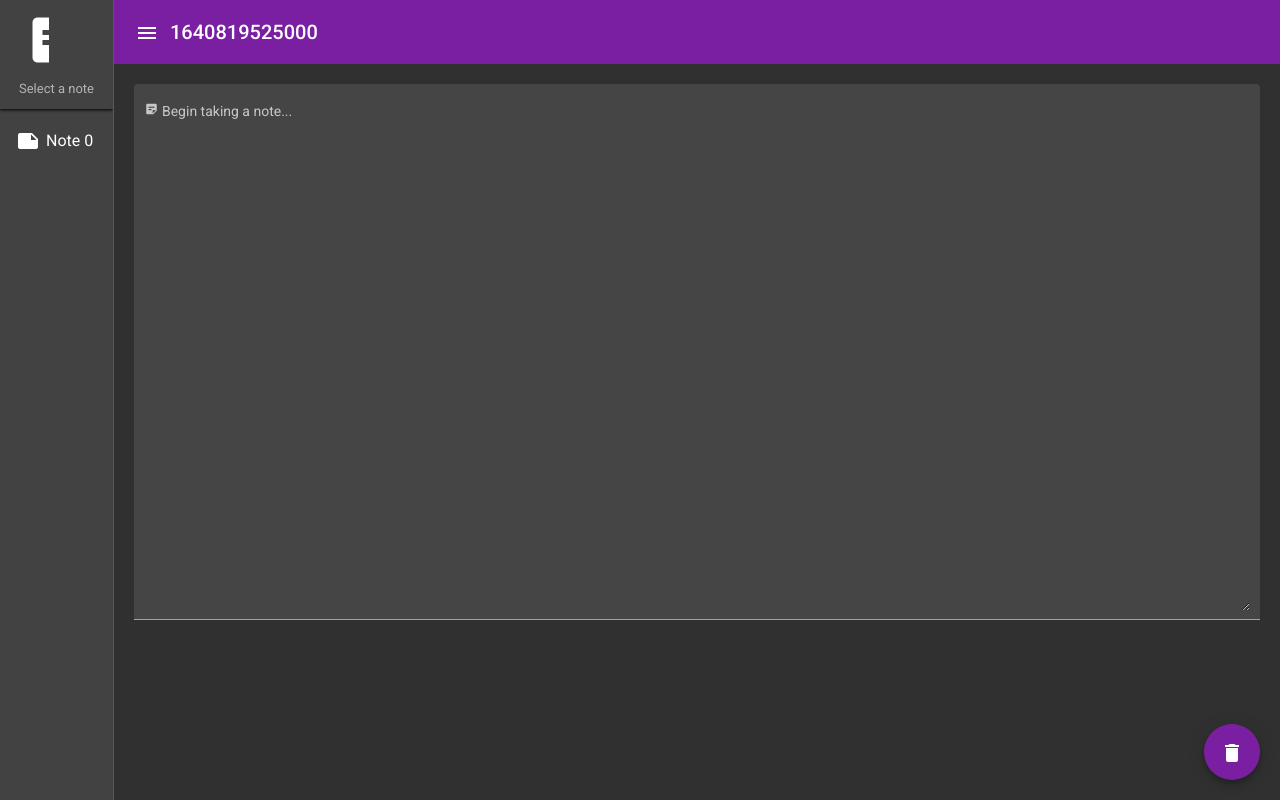
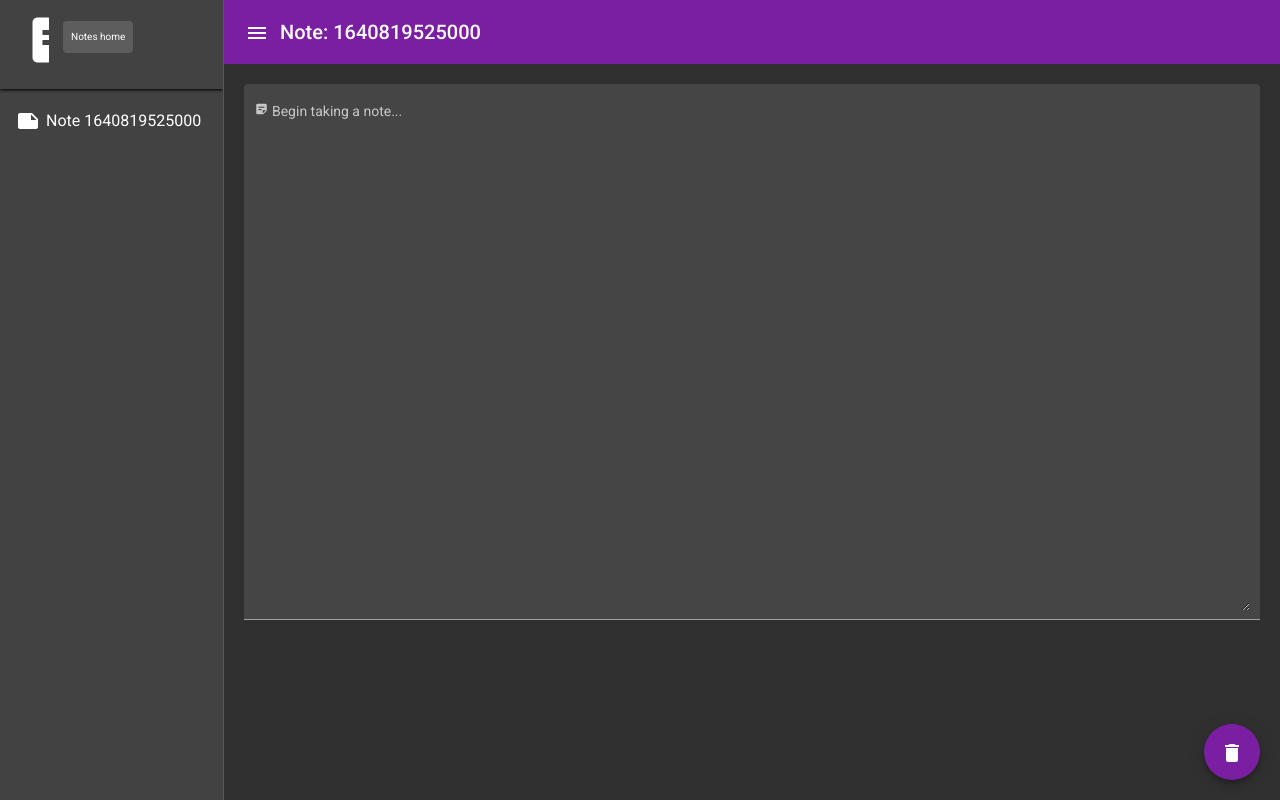
Before and after one commit to MrGavintech/notebook, an Angular app: page /note/1640819525000 in a window 1280 px wide. Built offline with nearby package versions, Linux system fonts and the light colour scheme.

Commit message:
refactor: use single route for title of app

```diff
--- a/src/app/app.component.html
+++ b/src/app/app.component.html
@@ -1,15 +1,17 @@
 <mat-sidenav-container class="side-nav-container">
   <mat-sidenav #sidenav mode="side" opened>
     <div class="title">
-      <mat-icon (click)="setPageTitle(true)" class="mat-home" routerLink="/">sticky_note_2</mat-icon>
-      <div class="sub-title">Select a note</div>
+      <mat-icon matTooltip="Notes home"
+                [matTooltipPosition]="positionOptions[0]"
+                class="mat-home" routerLink="/">sticky_note_2
+      </mat-icon>
     </div>
     <mat-nav-list>
       <a mat-list-item (click)="selectedNote(note)"
          *ngFor="let note of notes; let i = index"
          [routerLink]="['/note', note.id]">
         <mat-icon>note</mat-icon>
-        Note {{i}}
+        Note {{note.id}}
       </a>
     </mat-nav-list>
   </mat-sidenav>
--- a/src/app/app.component.scss
+++ b/src/app/app.component.scss
@@ -7,7 +7,7 @@
 }
 
 mat-sidenav {
-  width: 114px;
+ width: 224px;
 }
 
 .mat-icon {
@@ -19,12 +19,6 @@ mat-sidenav {
   padding-bottom: 10px;
 }
 
-.sub-title {
-  text-align: center;
-  opacity: 0.6;
-  font-size: 13px;
-}
-
 .mat-home {
   cursor: pointer;
   font-size: 60px;
--- a/src/app/app.component.ts
+++ b/src/app/app.component.ts
@@ -1,7 +1,9 @@
-import {Component, OnInit} from '@angular/core';
+import {Component, OnDestroy, OnInit} from '@angular/core';
 import {NoteService} from "./services/note/note.service";
 import {SessionService} from "./services/session/session.service";
-import {ActivatedRoute, Router} from "@angular/router";
+import {NavigationEnd, Router} from "@angular/router";
+import {Subscription} from "rxjs";
+import {TooltipPosition} from "@angular/material/tooltip";
 
 export interface Note {
   id: number;
@@ -14,45 +16,44 @@ export interface Note {
   templateUrl: './app.component.html',
   styleUrls: ['./app.component.scss']
 })
-export class AppComponent implements OnInit {
-  title = 'My notebook';
+export class AppComponent implements OnInit, OnDestroy {
+  static NOTE_HOME_TITLE: string = 'My notebook';
+  static NOTE_SELECTED_ID: string = 'Note: '
+  title: string = AppComponent.NOTE_HOME_TITLE;
   notes: Array<Note> = [];
   limit: number = 1;
+  private subscriptions = new Subscription();
+  positionOptions: TooltipPosition[] = ['right'];
 
   constructor(private noteService: NoteService,
               private sessionService: SessionService,
               private router: Router) {
   }
 
+  ngOnDestroy(): void {
+    console.warn('destroyed');
+    this.subscriptions.unsubscribe();
+  }
+
   ngOnInit(): void {
     // @ts-ignore
-    let sessionNotes = this.sessionService.getSession('notes');
-    this.notes = sessionNotes;
-    if (sessionNotes.length <= 0) {
-      this.notes = sessionNotes;
-      this.noteService.getMenuNotes()
-        .subscribe(menuNotes => {
-            console.log(menuNotes);
-            this.notes = menuNotes;
-            if (menuNotes.length === 0) {
-              this.title = 'My notebook';
-            }
-          }
-        )
-    }
-    this.setPageTitle(false);
+    this.notes = this.sessionService.getSession('notes');
+    this.router.events.subscribe((route) => {
+      if (route instanceof NavigationEnd) {
+        if (this.router.url === '/') {
+          this.title = AppComponent.NOTE_HOME_TITLE;
+        } else {
+          let id = this.router.url.replace('/note/', '')
+          this.title = AppComponent.NOTE_SELECTED_ID + id;
+        }
+      }
+    })
+    this.subscriptions = this.noteService.getMenuNotes()
+      .subscribe(menuNotes => {
+          this.notes = menuNotes;
+        }
+      )
     this.addNote();
-  }
-
-  setPageTitle(isHomeSelected: boolean): void {
-    if (isHomeSelected) {
-      this.title = 'My notebook'
-    } else {
-      this.noteService.selectedNote()
-        .subscribe((note) => {
-          this.title = note.id.toString();
-        });
-    }
   }
 
   selectedNote(note: any): void {
--- a/src/app/note-home/note-home.component.html
+++ b/src/app/note-home/note-home.component.html
@@ -6,7 +6,7 @@
     <mat-icon>add</mat-icon>
   </button>
 </div>
-<mat-grid-list cols="2" rowHeight="3:1">
+<mat-grid-list cols="2" rowHeight="1:1">
   <mat-grid-tile
     (click)="selectedNote(note)"
     style="cursor: pointer;"
--- a/src/app/note-home/note-home.component.ts
+++ b/src/app/note-home/note-home.component.ts
@@ -25,7 +25,8 @@ export class NoteHomeComponent implements OnInit {
   addNote() {
     if (this.notes.length < this.limit) {
       let id = new Date().getTime();
-      this.notes.push(<Note><unknown>({id: id, text: '', date: ''}))
+      let note: Note = <Note><unknown>({id: id, text: '', date: ''});
+      this.notes.push(note)
       this.sessionService.setSession('notes', this.notes);
       this.noteService.menuNotes(this.notes);
     }
--- a/src/app/note/note.component.ts
+++ b/src/app/note/note.component.ts
@@ -25,6 +25,8 @@ export class NoteComponent implements OnInit {
   }
 
   ngOnInit(): void {
+    console.log('note component'
+    )
     this.getNoteId();
     this.saveNote();
   }
@@ -40,6 +42,7 @@ export class NoteComponent implements OnInit {
   getNote() {
     let note = this.noteService.findNote(this.id);
     this.form.controls['noteTextArea'].setValue(note.text);
+    // this.noteService.triggerSelectedNote(note);
   }
 
   saveNote() {
@@ -48,7 +51,7 @@ export class NoteComponent implements OnInit {
       .pipe(
         // @ts-ignore
         map((event) => event.target.value),
-        debounceTime(500),
+        debounceTime(200),
         distinctUntilChanged(),
       )
       .subscribe((textAreaData) => {
@@ -62,5 +65,6 @@ export class NoteComponent implements OnInit {
     let notes = this.sessionService.getSession('notes');
     let note = this.noteService.findNote(this.id);
     this.noteService.removeNote(note, notes);
+    this.noteService.triggerSelectedNote(<Note>({}))
   }
 }
--- a/src/app/services/note/note.service.ts
+++ b/src/app/services/note/note.service.ts
@@ -28,7 +28,6 @@ export class NoteService {
       const newNote = newNotes.find(({id}) => id === originalNotes.id);
       return newNote ? newNote : originalNotes; // returns new note if we find it || original
     });
-    console.log(updatedNotes);
     this.sessionService.setSession('notes', updatedNotes);
   }
 
```
Also changed, not shown: src/app/material.module.ts (+5 -2 lines).
